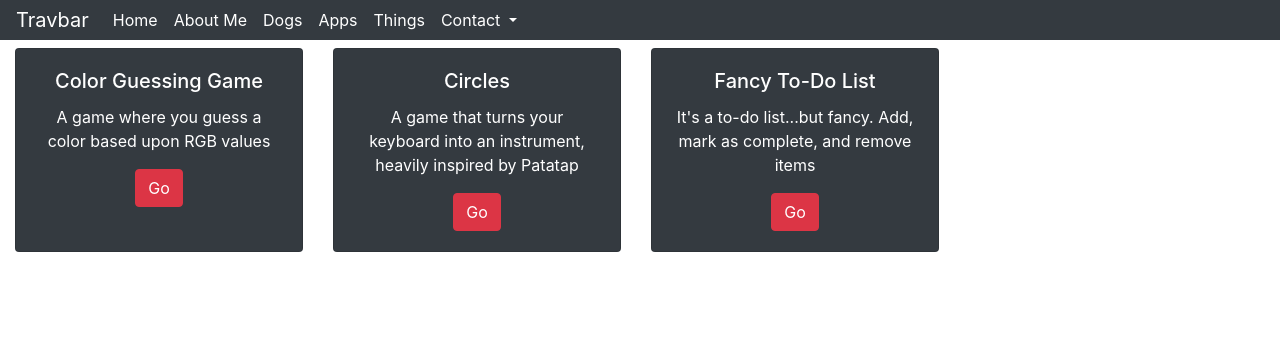
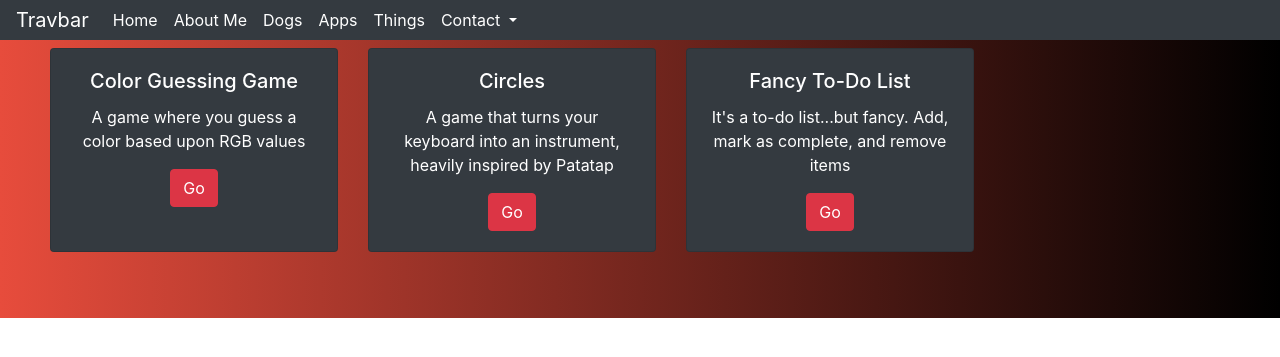
Before and after one commit to travrivers/Flask-Portfolio, a Flask app: page /things in a window 1280 px wide. Shown: the top 357 px of the page. Run offline with Flask 2, Linux system fonts and the light colour scheme; some libraries are stand-ins or nearby versions.

Commit message:
fix backgrounds

```diff
--- a/templates/aboutme.html
+++ b/templates/aboutme.html
@@ -21,7 +21,6 @@
     }
 
     .poop {
-        padding: 50px;
         background: linear-gradient(to right, #e74c3c, #000000);
     }
 
@@ -123,7 +122,7 @@
 </nav>
 <div class="parallax"></div>
 
-<section class="container-fluid px-0">
+<section class="container-fluid px-0 poop">
     <a class="scroll-link" href="#content">
         <svg class="mouse" xmlns="http://www.w3.org/2000/svg" viewBox="0 0 76 130" preserveAspectRatio="xMidYMid meet">
             <g fill="none" fill-rule="evenodd">
--- a/templates/apps.html
+++ b/templates/apps.html
@@ -39,7 +39,7 @@
 </nav>
 
 
-<div class="container-fluid pt-5">
+<div class="container-fluid pt-5 poop">
     <div class="card-deck">
 
         <div class="card text-white text-center bg-dark mb-3" style="max-width: 18rem;">
--- a/templates/dogs.html
+++ b/templates/dogs.html
@@ -55,7 +55,7 @@
                 </div>
         </div>
 </nav>
-<div class="row">
+<div class="row poop">
         <div class="col-lg-4 col-md-6 mt-5">
                 <img src="/static/pups.jpg" class="img-thumbnail">
         </div>
--- a/templates/things.html
+++ b/templates/things.html
@@ -50,7 +50,7 @@
   </div>
 </nav>
 
-<div class="container-fluid pt-5">
+<div class="container-fluid pt-5 poop">
   <div class="card-deck">
 
     <div class="card text-white text-center bg-dark mb-3" style="max-width: 18rem;">
```
